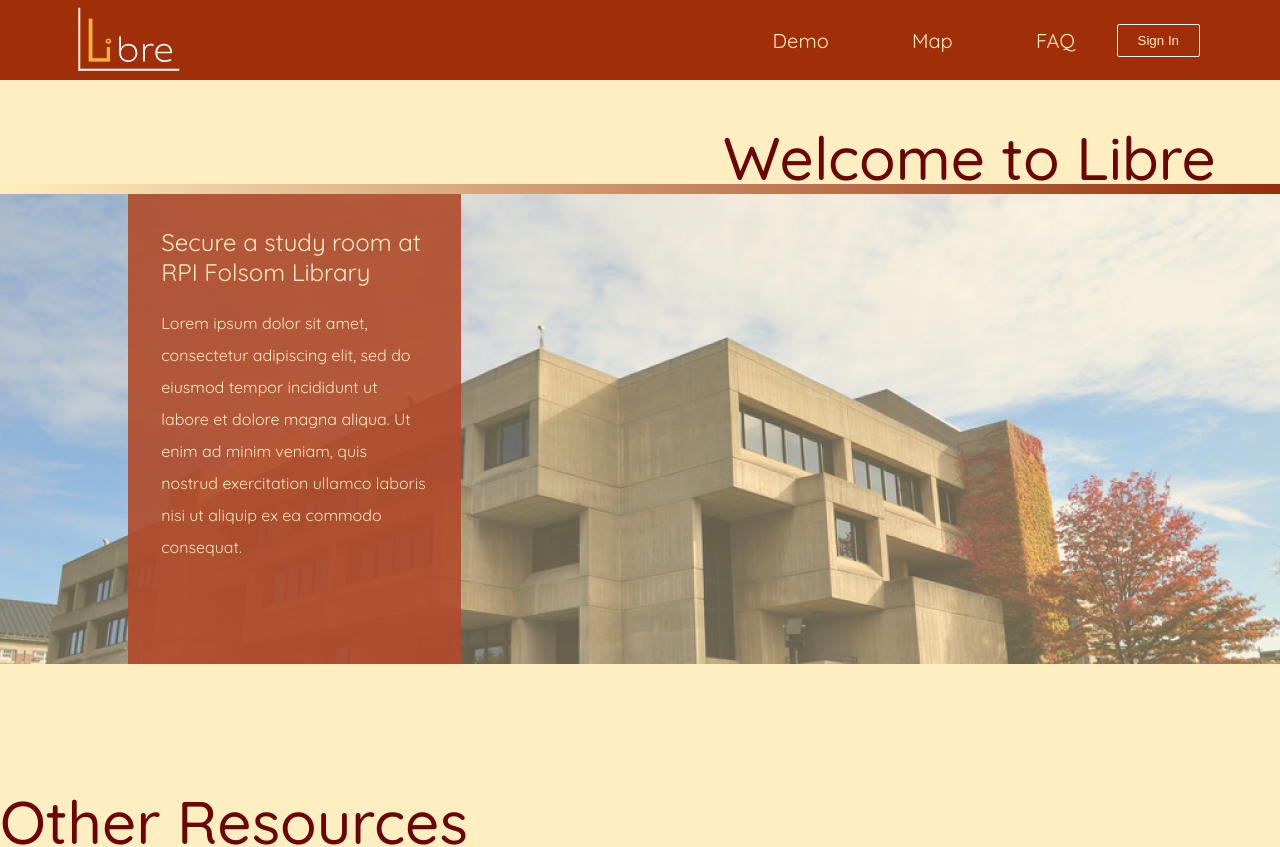
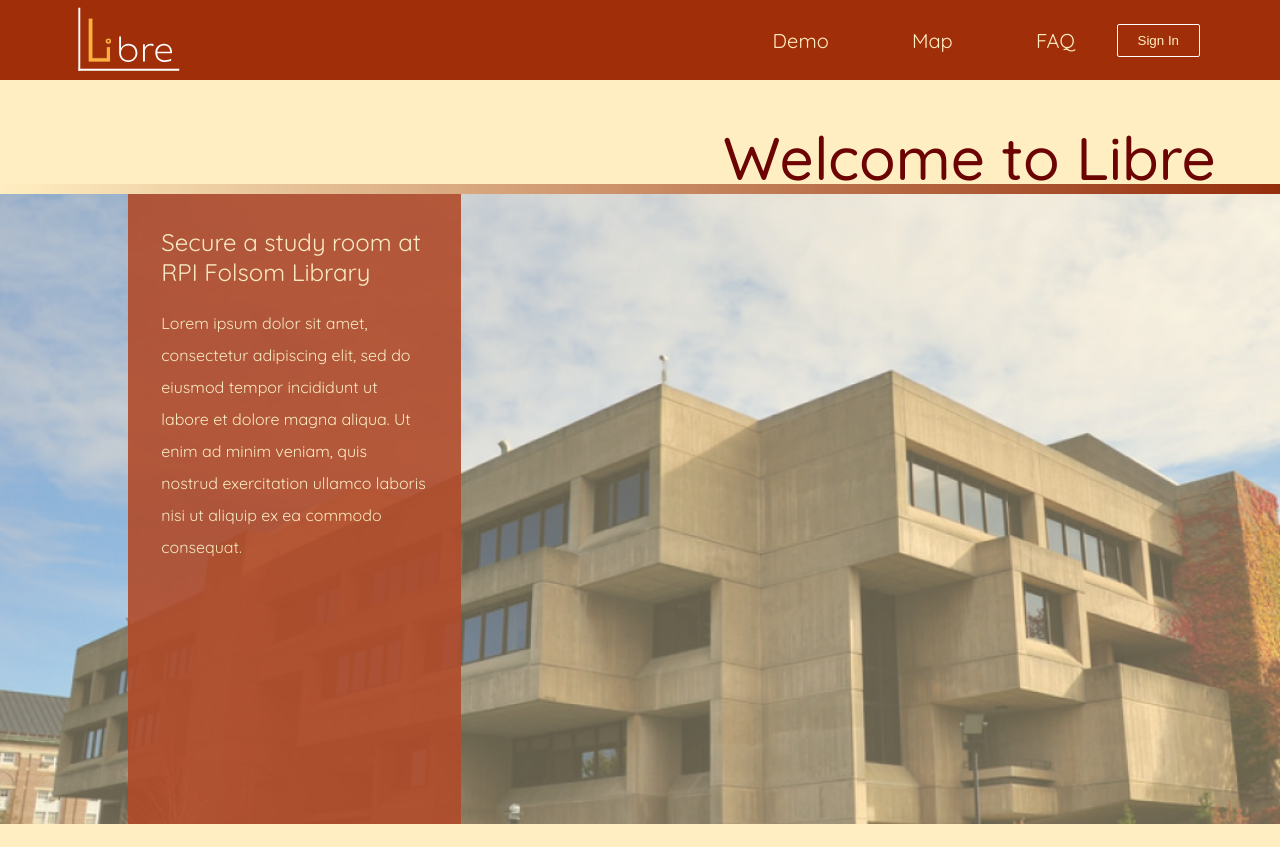
Before and after one commit to BillyMerchan/Libre, a React (Create React App) app in the folder Libre-Server/frontend/: page / in a window 1280 px wide. Shown: the top 847 px of the page. Built offline with nearby package versions, Linux system fonts and the light colour scheme.

Commit message:
resize image

```diff
--- a/Libre-Server/frontend/src/routes/home/home.css
+++ b/Libre-Server/frontend/src/routes/home/home.css
@@ -10,7 +10,7 @@
 
 .section-container {
     width: 100%;
-    height: 60vh;
+    height: 80vh;
     position: relative;
     overflow: hidden;
 }
@@ -26,7 +26,7 @@
 
 .background-block {
     position: absolute;
-    opacity: 90%;
+    opacity: 100%;
     top: 0;
     left: 0;
     object-fit: cover;
```
